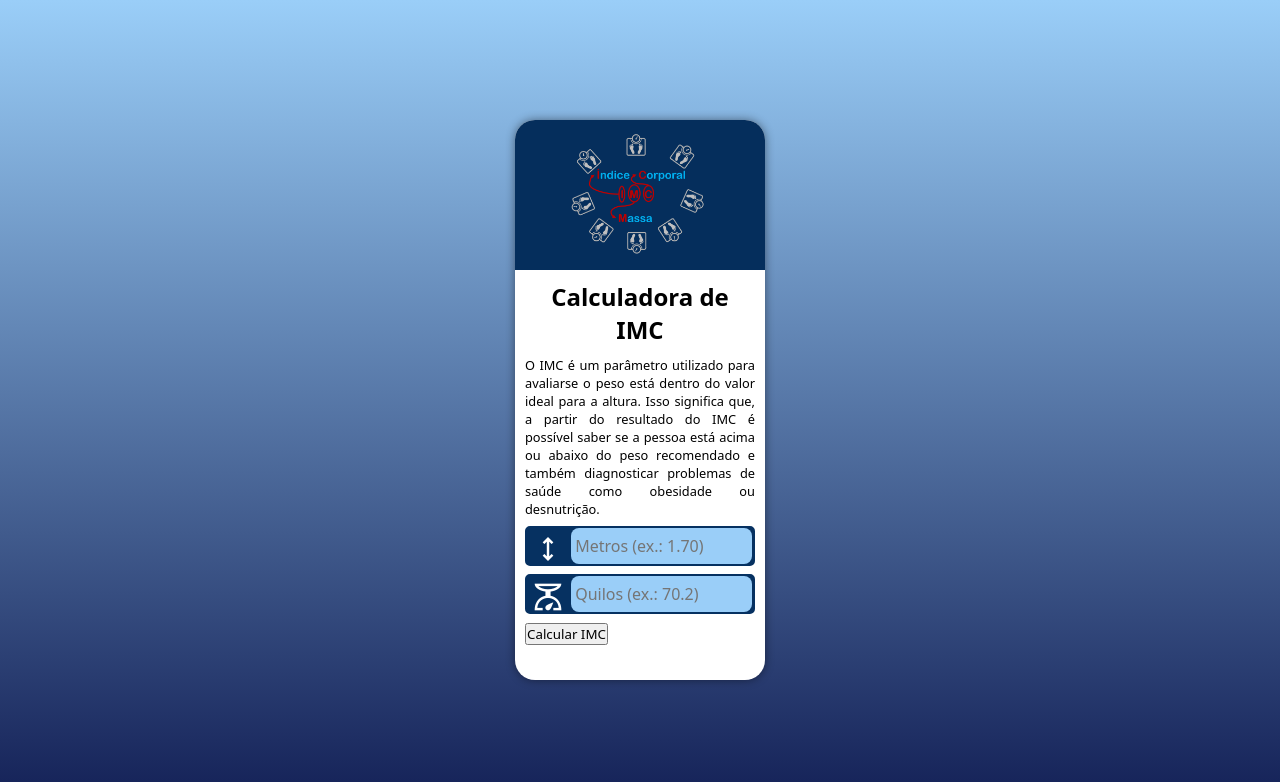
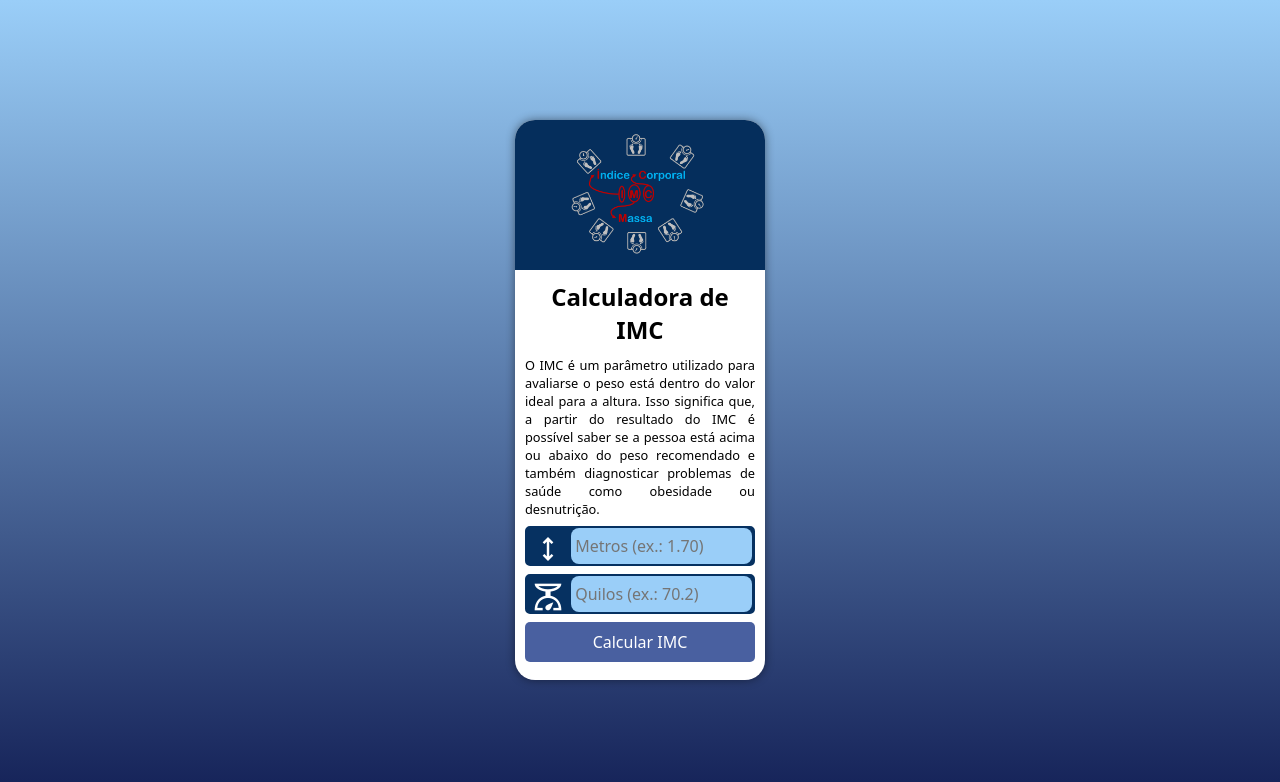
Before and after one commit to Eduado-Rodrigues/Projetos-pessoais, a plain HTML site: page calculadora-de-imc/index.html in a window 1280 px wide. Drawn offline with nearby package versions, Linux system fonts and the light colour scheme.

Commit message:
Estilo do botão

```diff
--- a/calculadora-de-imc/estilos-script/style.css
+++ b/calculadora-de-imc/estilos-script/style.css
@@ -95,3 +95,19 @@ div.campo > input {
 div.campo > input:focus-within {
     background-color: white;
 }
+
+button {
+    display: block;
+    font-size: 1em;
+    width: 100%;
+    height: 40px;
+    background-color: #4960a0;
+    color: white;
+    border: none;
+    border-radius: 5px;
+    cursor: pointer;
+}
+
+button:hover {
+    background-color: #15297c;
+}
```
